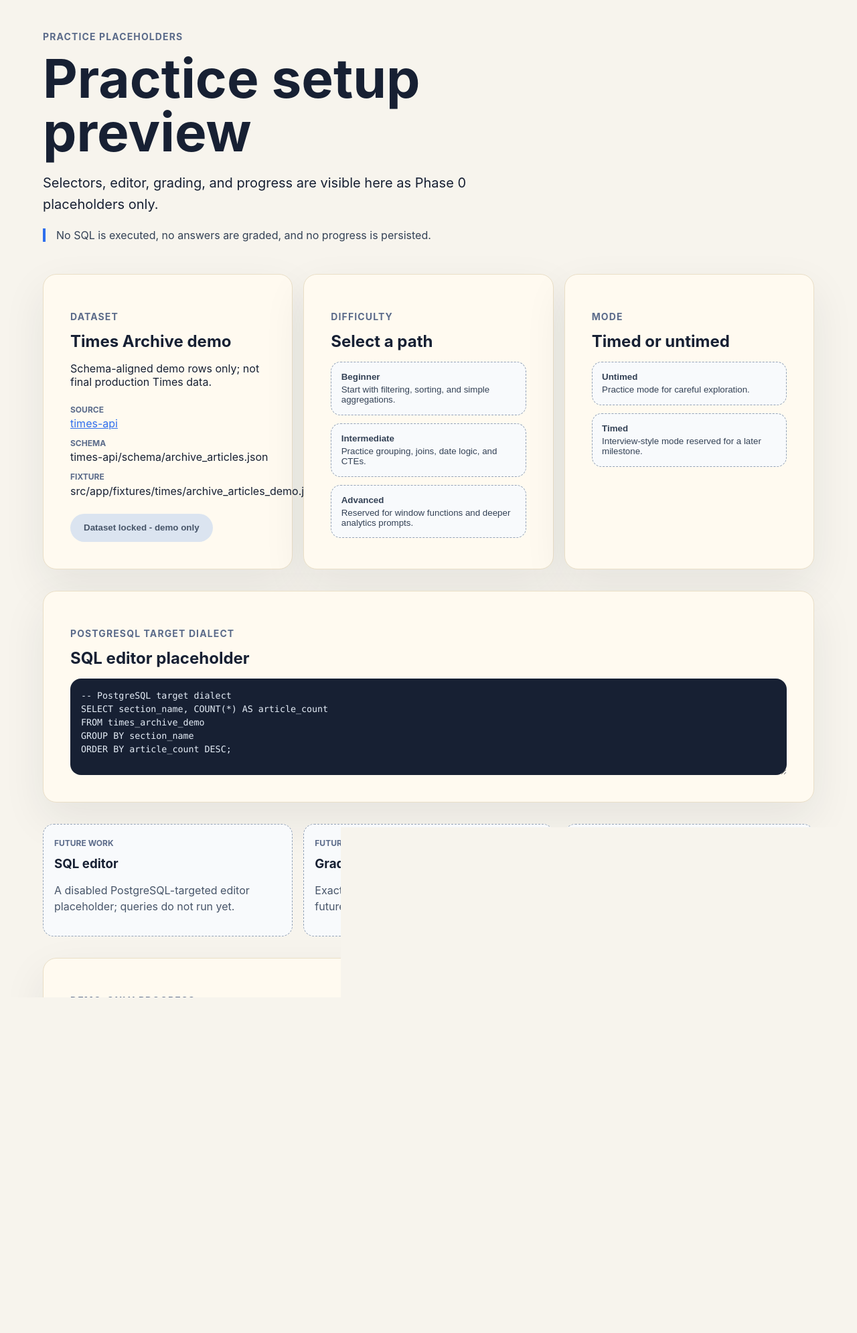
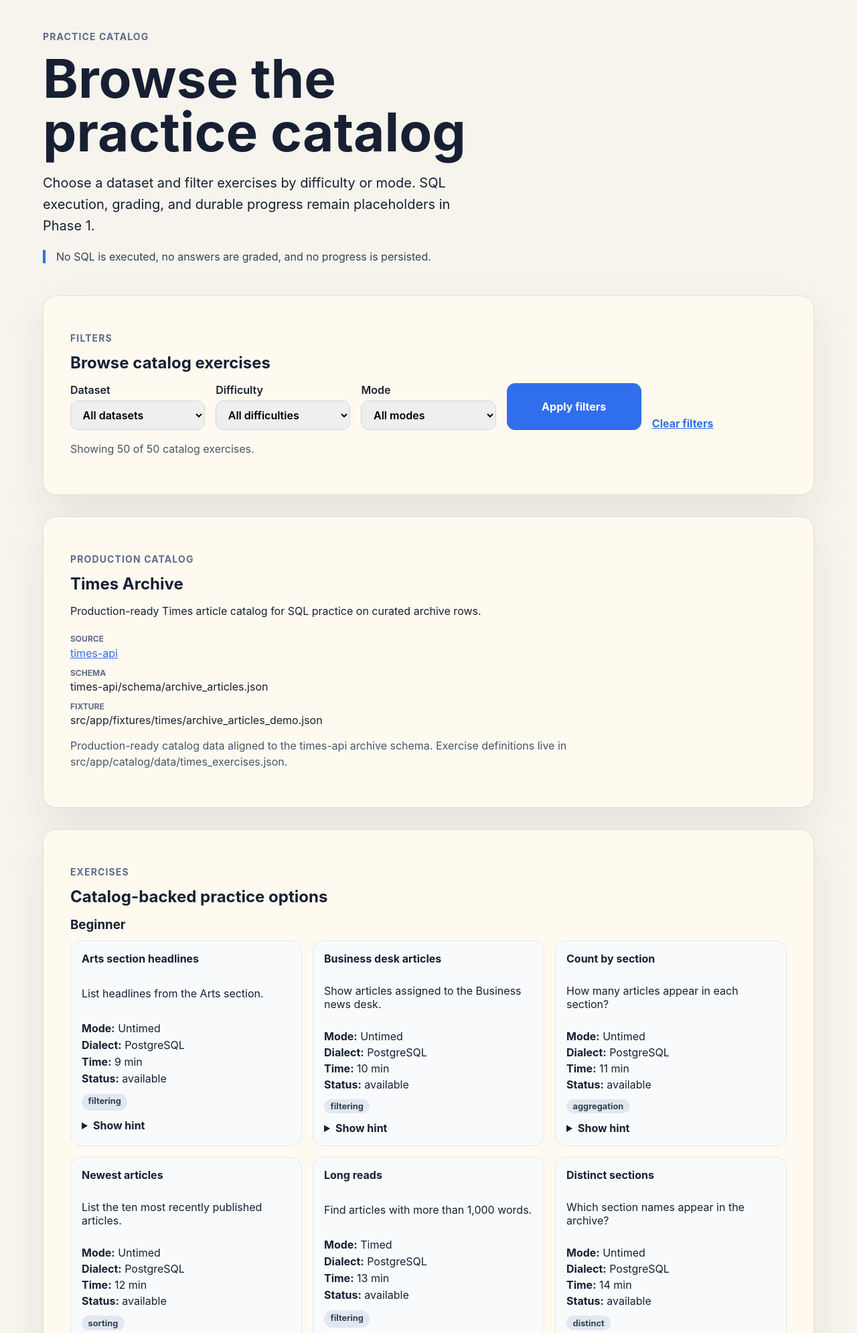
Before and after one commit to mikael-lh/sql-gym, a FastAPI app: page /practice in a window 1280 px wide. Shown: the part 36-2026 px from the top of the page at 67% size. Before the commit the page ends 1525 px from the top, so only its background shows below. Run offline with FastAPI, Linux system fonts and the light colour scheme.

Commit message:
TIM-29: Practice-flow catalog browsing (#58)
## Linear
- Issue: TIM-29

## Agent pre-review
- [x] check-prd-alignment
- [x] code review (manual)
- [x] google-eng-practices
- [x] deslop (manual)
- [x] `uv run pytest`, ruff, mypy

## PRD
- [x] `prd/phase-1-dataset-exercise-catalog.md` §§ R3, R4

## Acceptance criteria
- [x] `/practice` shows catalog-backed dataset and exercise options
- [x] No standalone catalog route
- [x] Browse/filter/group by dataset, difficulty, mode
- [x] SQL editor, grading, progress remain placeholder-only
- [x] Tests for catalog rendering and placeholder honesty

## Test plan
- [x] `uv run pytest tests/test_app.py`
- [x] `uv run pytest`

Co-authored-by: Cursor Agent <cursoragent@cursor.com>
Co-authored-by: mikael-lh <mikael-lh@users.noreply.github.com>

```diff
--- a/src/app/main.py
+++ b/src/app/main.py
@@ -87,11 +87,17 @@ def create_app() -> FastAPI:
         )
 
     @app.get("/practice", response_class=HTMLResponse, tags=["pages"])
-    def practice(request: Request) -> HTMLResponse:
+    def practice(
+        request: Request,
+        dataset: str | None = None,
+        difficulty: str | None = None,
+        mode: str | None = None,
+    ) -> HTMLResponse:
         return templates.TemplateResponse(
             request,
             "practice.html",
-            get_practice_context() | {"request": request},
+            get_practice_context(dataset_id=dataset, difficulty=difficulty, mode=mode)
+            | {"request": request},
         )
 
     return app
--- a/static/styles.css
+++ b/static/styles.css
@@ -218,3 +218,100 @@ h3 {
 .metric-card span {
   color: #64748b;
 }
+
+.filter-form {
+  display: grid;
+  gap: 1rem;
+  grid-template-columns: repeat(auto-fit, minmax(12rem, 1fr));
+  margin-top: 1rem;
+}
+
+.filter-form label {
+  display: grid;
+  gap: 0.35rem;
+  font-weight: 600;
+}
+
+.filter-form select,
+.filter-form button {
+  border: 1px solid #cbd5e1;
+  border-radius: 0.75rem;
+  font: inherit;
+  padding: 0.65rem 0.85rem;
+}
+
+.filter-form button {
+  background: #2f6fed;
+  border-color: #2f6fed;
+  color: #fff;
+  cursor: pointer;
+  font-weight: 700;
+}
+
+.filter-reset {
+  align-self: end;
+  font-weight: 700;
+}
+
+.catalog-count,
+.dataset-note,
+.placeholder-note,
+.empty-state {
+  color: #475569;
+  line-height: 1.5;
+}
+
+.exercise-groups {
+  display: grid;
+  gap: 1.5rem;
+  margin-top: 1rem;
+}
+
+.exercise-grid {
+  display: grid;
+  gap: 1rem;
+  grid-template-columns: repeat(auto-fit, minmax(16rem, 1fr));
+  margin-top: 0.75rem;
+}
+
+.exercise-card {
+  background: #f8fafc;
+  border: 1px solid #e2e8f0;
+  border-radius: 1rem;
+  display: grid;
+  gap: 0.75rem;
+  padding: 1rem;
+}
+
+.exercise-card h4 {
+  margin: 0;
+}
+
+.exercise-meta {
+  display: grid;
+  gap: 0.25rem;
+  list-style: none;
+  margin: 0;
+  padding: 0;
+}
+
+.exercise-tags {
+  display: flex;
+  flex-wrap: wrap;
+  gap: 0.5rem;
+  margin: 0;
+}
+
+.tag {
+  background: #e2e8f0;
+  border-radius: 999px;
+  color: #334155;
+  font-size: 0.8rem;
+  font-weight: 700;
+  padding: 0.2rem 0.6rem;
+}
+
+.hint-details summary {
+  cursor: pointer;
+  font-weight: 700;
+}
--- a/templates/practice.html
+++ b/templates/practice.html
@@ -3,20 +3,67 @@
 {% block content %}
 <section class="hero" aria-labelledby="practice-title">
   <p class="eyebrow">{{ status_label }}</p>
-  <h1 id="practice-title">Practice setup preview</h1>
+  <h1 id="practice-title">Browse the practice catalog</h1>
   <p class="lede">
-    Selectors, editor, grading, and progress are visible here as Phase 0 placeholders only.
+    Choose a dataset and filter exercises by difficulty or mode. SQL execution, grading, and
+    durable progress remain placeholders in Phase 1.
   </p>
   <p class="notice">
     No SQL is executed, no answers are graded, and no progress is persisted.
   </p>
 </section>
 
-<section class="practice-grid" aria-label="Practice placeholder controls">
-  <article class="panel">
-    <p class="eyebrow">Dataset</p>
+<section class="panel" aria-labelledby="catalog-filters-title">
+  <p class="eyebrow">Filters</p>
+  <h2 id="catalog-filters-title">Browse catalog exercises</h2>
+  <form class="filter-form" method="get" action="/practice">
+    <label>
+      Dataset
+      <select name="dataset">
+        <option value="">All datasets</option>
+        {% for dataset in datasets %}
+        <option value="{{ dataset.id }}" {% if filters.dataset_id == dataset.id %}selected{% endif %}>
+          {{ dataset.name }}
+        </option>
+        {% endfor %}
+      </select>
+    </label>
+    <label>
+      Difficulty
+      <select name="difficulty">
+        <option value="">All difficulties</option>
+        {% for difficulty in difficulties %}
+        <option value="{{ difficulty.label }}" {% if filters.difficulty == difficulty.label %}selected{% endif %}>
+          {{ difficulty.label }}
+        </option>
+        {% endfor %}
+      </select>
+    </label>
+    <label>
+      Mode
+      <select name="mode">
+        <option value="">All modes</option>
+        {% for mode in modes %}
+        <option value="{{ mode.label }}" {% if filters.mode == mode.label %}selected{% endif %}>
+          {{ mode.label }}
+        </option>
+        {% endfor %}
+      </select>
+    </label>
+    <button type="submit">Apply filters</button>
+    <a class="filter-reset" href="/practice">Clear filters</a>
+  </form>
+  <p class="catalog-count">
+    Showing {{ exercise_count }} of {{ total_exercise_count }} catalog exercises.
+  </p>
+</section>
+
+<section class="practice-grid" aria-label="Catalog datasets">
+  {% for dataset in datasets %}
+  <article class="panel catalog-card">
+    <p class="eyebrow">{{ dataset.status_label }}</p>
     <h2>{{ dataset.name }}</h2>
-    <p>{{ dataset.note }}</p>
+    <p>{{ dataset.description }}</p>
     <dl class="metadata-list">
       <div>
         <dt>Source</dt>
@@ -31,34 +78,48 @@
         <dd>{{ dataset.fixture_path }}</dd>
       </div>
     </dl>
-    <button class="disabled-action" type="button" disabled>Dataset locked - demo only</button>
+    <p class="dataset-note">{{ dataset.note }}</p>
   </article>
+  {% endfor %}
+</section>
 
-  <article class="panel">
-    <p class="eyebrow">Difficulty</p>
-    <h2>Select a path</h2>
-    <div class="option-stack">
-      {% for difficulty in difficulties %}
-      <button class="option-button" type="button" disabled>
-        <strong>{{ difficulty.label }}</strong>
-        <span>{{ difficulty.description }}</span>
-      </button>
-      {% endfor %}
-    </div>
-  </article>
-
-  <article class="panel">
-    <p class="eyebrow">Mode</p>
-    <h2>Timed or untimed</h2>
-    <div class="option-stack">
-      {% for mode in modes %}
-      <button class="option-button" type="button" disabled>
-        <strong>{{ mode.label }}</strong>
-        <span>{{ mode.description }}</span>
-      </button>
-      {% endfor %}
-    </div>
-  </article>
+<section class="panel" aria-labelledby="exercise-list-title">
+  <p class="eyebrow">Exercises</p>
+  <h2 id="exercise-list-title">Catalog-backed practice options</h2>
+  {% if exercises %}
+  <div class="exercise-groups">
+    {% for difficulty, items in grouped_exercises.items() %}
+    <section class="exercise-group" aria-label="{{ difficulty }} exercises">
+      <h3>{{ difficulty }}</h3>
+      <div class="exercise-grid">
+        {% for exercise in items %}
+        <article class="exercise-card">
+          <h4>{{ exercise.title }}</h4>
+          <p>{{ exercise.prompt }}</p>
+          <ul class="exercise-meta">
+            <li><strong>Mode:</strong> {{ exercise.mode }}</li>
+            <li><strong>Dialect:</strong> {{ exercise.target_dialect }}</li>
+            <li><strong>Time:</strong> {{ exercise.estimated_time_minutes }} min</li>
+            <li><strong>Status:</strong> {{ exercise.availability_status }}</li>
+          </ul>
+          <p class="exercise-tags">
+            {% for tag in exercise.concept_tags %}
+            <span class="tag">{{ tag }}</span>
+            {% endfor %}
+          </p>
+          <details class="hint-details">
+            <summary>Show hint</summary>
+            <p>{{ exercise.hint }}</p>
+          </details>
+        </article>
+        {% endfor %}
+      </div>
+    </section>
+    {% endfor %}
+  </div>
+  {% else %}
+  <p class="empty-state">No exercises match the current filters. Try clearing filters or choosing another combination.</p>
+  {% endif %}
 </section>
 
 <section class="panel" aria-labelledby="editor-title">
@@ -66,7 +127,9 @@
     <p class="eyebrow">PostgreSQL target dialect</p>
     <h2 id="editor-title">SQL editor placeholder</h2>
   </div>
-  <textarea class="sql-placeholder" aria-label="SQL editor placeholder" disabled>{{ sample_sql }}</textarea>
+  <p class="placeholder-note">Sample SQL stays hidden until exercise preview work lands. Queries do not run yet.</p>
+  <textarea class="sql-placeholder" aria-label="SQL editor placeholder" disabled>-- SQL editor placeholder
+-- No SQL is executed in Phase 1.</textarea>
 </section>
 
 <section class="practice-grid" aria-label="Feedback and progress placeholders">
```
Also changed, not shown: src/app/practice.py (+102 -15 lines), tests/test_app.py (+27 -4 lines).
